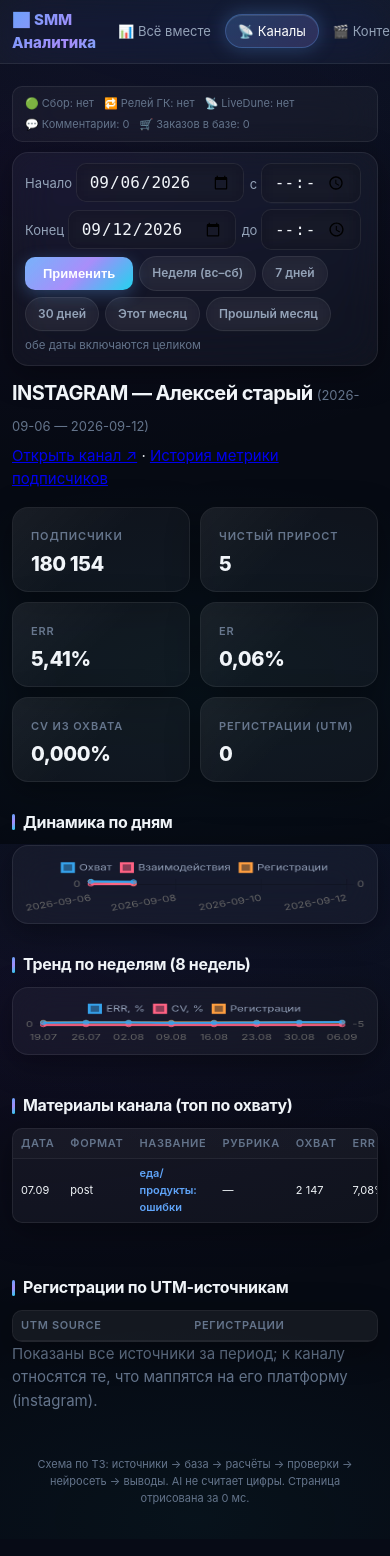
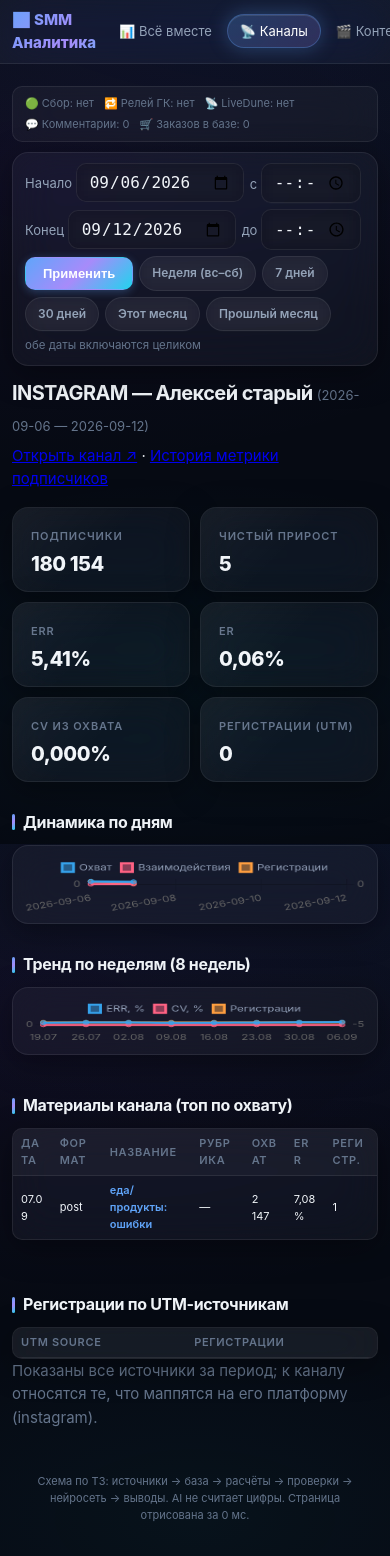
Before and after one commit to azuray7373-jpg/smm-analytics, a Flask app: page /channel/1 in a window 390 px wide. Before the commit the page ends 1505 px from the top, so only its background shows below. Run offline with Flask 3, Linux system fonts and the light colour scheme; lists and menus that the app fills with data are empty; parts of the project's set-up code (start-up, migrations or seed data) failed here and were passed over.

Commit message:
Fix table overflow: fixed layout, hide cols on mobile, remove all hover transform/jitter

```diff
--- a/static/style.css
+++ b/static/style.css
@@ -97,11 +97,13 @@ body {
 .topnav a {
   color: var(--txt-secondary); text-decoration: none;
   padding: 6px 12px; border-radius: 999px; font-size: 13px;
-  transition: all .18s cubic-bezier(.4,0,.2,1); white-space: nowrap;
+  border: 1px solid transparent;
+  transition: color .15s, background .15s, border-color .15s;
+  white-space: nowrap;
 }
 .topnav a:hover {
   color: var(--txt); background: var(--glass-hover);
-  border: 1px solid var(--glass-border);
+  border-color: var(--glass-border);
 }
 .topnav a.active {
   color: #fff;
@@ -196,23 +196,23 @@ table.tbl { width: 100%; border-collapse: collapse; font-size: 13px; }
 .tbl th {
   color: var(--txt-muted); font-size: 10.5px; font-weight: 600;
   text-transform: uppercase; letter-spacing: .06em;
-  text-align: left; padding: 12px 14px;
-  background: rgba(255,255,255,.02);
+  text-align: left; padding: 10px 12px;
+  background: rgba(255,255,255,.03);
   border-bottom: 1px solid var(--glass-border);
-  white-space: nowrap;
-  position: sticky; top: 0; z-index: 1;
+  white-space: normal;
+  word-break: break-word;
 }
 [data-theme="light"] .tbl th { background: rgba(0,0,0,.02); }
 
 .tbl td {
-  padding: 10px 14px;
-  border-bottom: 1px solid rgba(255,255,255,.03);
+  padding: 8px 12px;
+  border-bottom: 1px solid rgba(255,255,255,.04);
   vertical-align: middle;
+  word-break: break-word;
 }
 [data-theme="light"] .tbl td { border-bottom: 1px solid rgba(0,0,0,.03); }
 .tbl tbody tr:last-child td { border-bottom: none; }
-.tbl tbody tr { transition: background .12s; }
-.tbl tbody tr:hover td { background: var(--glass-hover); }
+.tbl tbody tr:hover td { background: rgba(255,255,255,.03); }
 
 .tbl a { color: var(--acc); text-decoration: none; font-weight: 600; }
 .tbl a:hover { text-decoration: underline; }
@@ -255,25 +255,15 @@ table.tbl { width: 100%; border-collapse: collapse; font-size: 13px; }
 
 button, .btn {
   background: var(--grad); color: #fff;
-  border: none; border-radius: var(--radius-sm);
-  padding: 9px 18px; cursor: pointer;
+  border: 1px solid transparent; border-radius: var(--radius-sm);
+  padding: 8px 17px; cursor: pointer;
   font-size: 13px; font-weight: 600;
   text-decoration: none; display: inline-flex; align-items: center; gap: 6px;
-  transition: all .2s cubic-bezier(.4,0,.2,1);
-  box-shadow: 0 4px 16px var(--acc-glow);
-  position: relative; overflow: hidden;
+  transition: filter .15s;
+  box-shadow: 0 2px 8px var(--acc-glow);
 }
-button::before, .btn::before {
-  content: ''; position: absolute; inset: 0;
-  background: linear-gradient(135deg, rgba(255,255,255,.15), transparent 60%);
-  pointer-events: none;
-}
-button:hover, .btn:hover {
-  transform: translateY(-1px);
-  box-shadow: 0 8px 24px var(--acc-glow);
-  filter: brightness(1.1);
-}
-button:active, .btn:active { transform: translateY(0); }
+button:hover, .btn:hover { filter: brightness(1.15); }
+button:active, .btn:active { filter: brightness(.95); }
 .btn.active-btn { outline: 2px solid var(--acc); outline-offset: 2px; }
 
 .chip {
@@ -463,7 +453,7 @@ canvas {
 
 /* ═══ ANIMATIONS ═══ */
 @keyframes fadeUp { from { opacity: 0; transform: translateY(8px);} to { opacity: 1; transform: none;} }
-main > * { animation: fadeUp .3s ease both; }
+
 
 @keyframes pulse { 0%,100% { opacity: 1;} 50% { opacity: .5;} }
 
```
Also changed, not shown: other parts of static/style.css (+32 -6 lines), templates/getcourse.html (+15 -7 lines).
